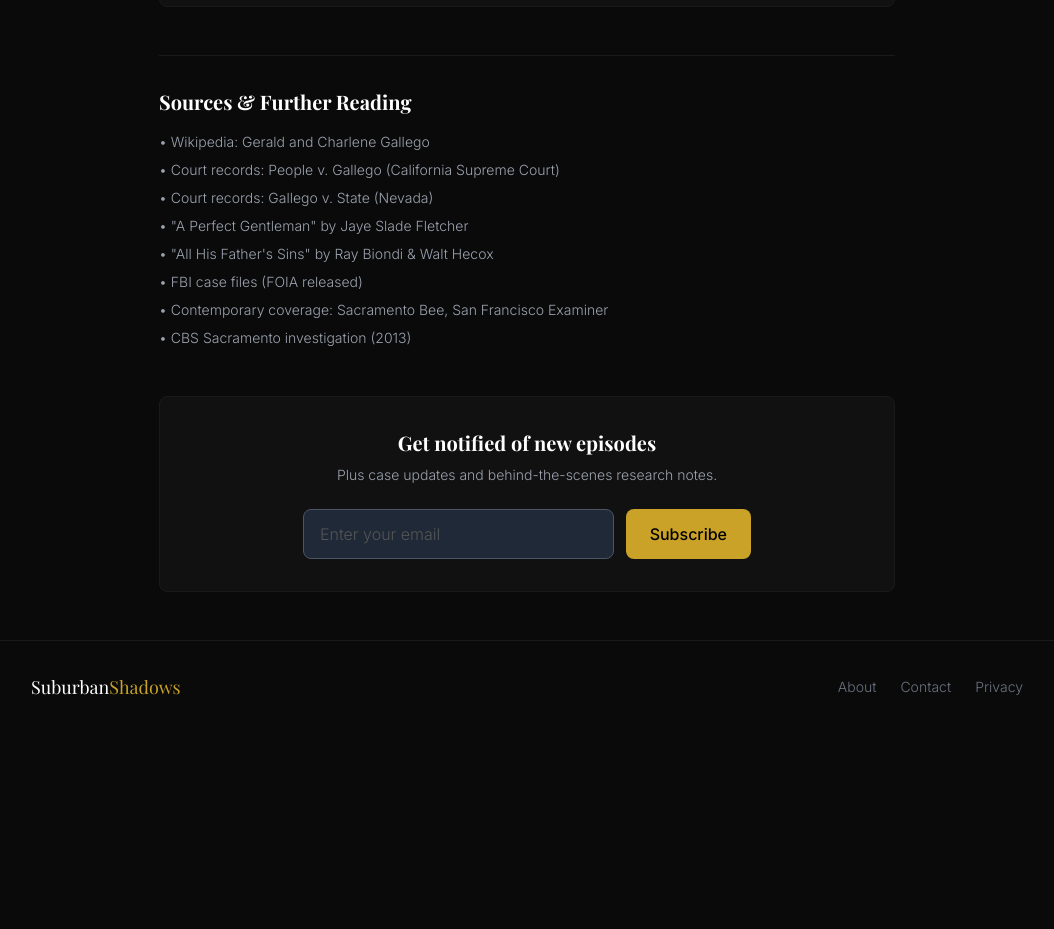
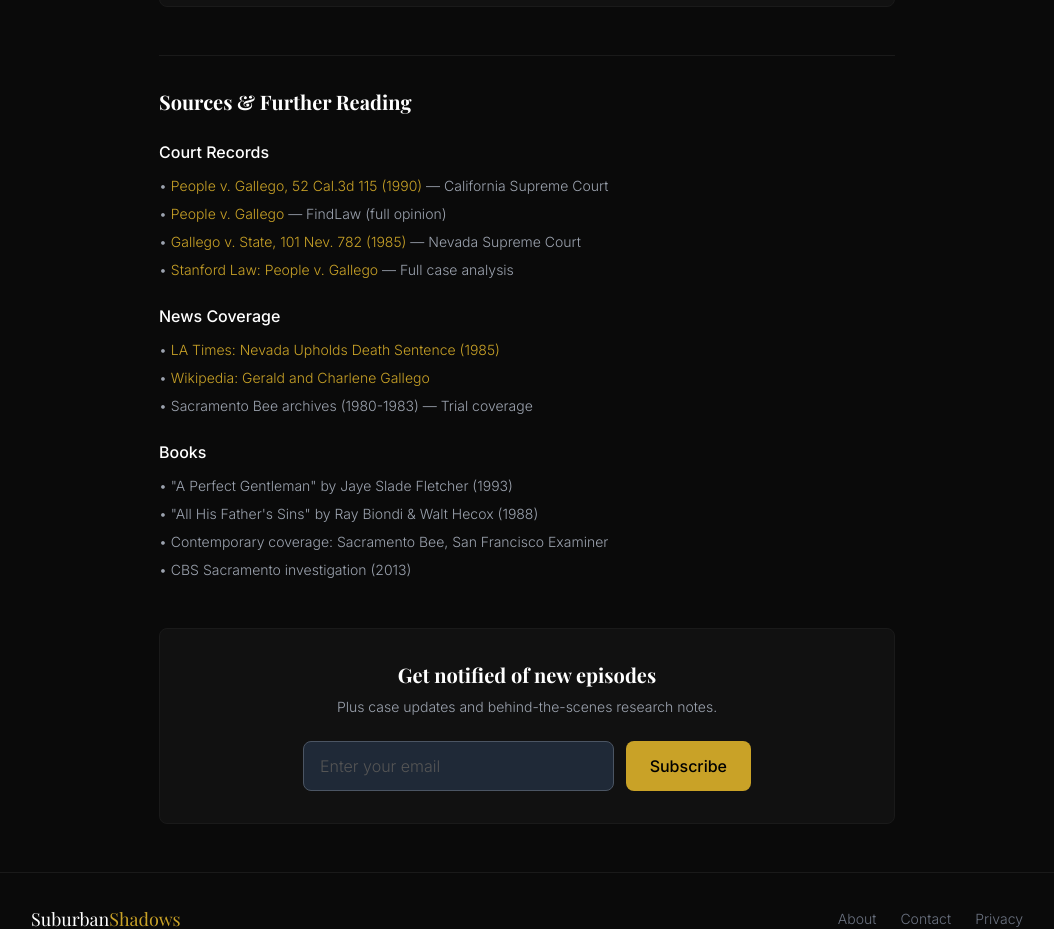
Before and after one commit to nicks-sidehustle/suburban-shadows, a Next.js app: page /episodes/love-slave-killers in a window 1280 px wide. Shown: the part 1620-2549 px from the top of the page, without its empty margins (113-1167 px from the left). Before the commit the page ends 2353 px from the top, so only its background shows below. Built offline with nearby package versions, Linux system fonts and the light colour scheme; no server answers; a web font is replaced by a local one.

Commit message:
Add real source links to all episode pages - court records, news, official documents

```diff
--- a/src/app/episodes/ballroom-bodies/page.tsx
+++ b/src/app/episodes/ballroom-bodies/page.tsx
@@ -134,9 +134,25 @@ export default function Episode() {
         {/* Sources */}
         <div className="border-t border-[#1a1a1a] pt-8 mb-12">
           <h2 className="font-serif text-xl font-bold text-white mb-4">Sources & Further Reading</h2>
+
+          <h3 className="text-white font-medium mt-4 mb-3">Court Records</h3>
           <ul className="space-y-2 text-gray-400 text-sm">
-            <li>• Court records: State of New Jersey v. John Emil List</li>
-            <li>• "Righteous Carnage: The List Murders" by Timothy B. Benford & James P. Johnson</li>
+            <li>• <a href="https://law.justia.com/cases/new-jersey/appellate-division-published/1990/270-n-j-super-252-0.html" className="text-[#c9a227] hover:underline" target="_blank" rel="noopener">State v. List, 270 N.J. Super. 252 (1990)</a> — NJ Appellate Division</li>
+            <li>• Union County Superior Court records — Trial transcripts (1990)</li>
+          </ul>
+
+          <h3 className="text-white font-medium mt-6 mb-3">Primary Sources</h3>
+          <ul className="space-y-2 text-gray-400 text-sm">
+            <li>• <a href="https://en.wikipedia.org/wiki/John_List_(murderer)" className="text-[#c9a227] hover:underline" target="_blank" rel="noopener">Wikipedia: John List</a> — Comprehensive overview with citations</li>
+            <li>• <a href="https://www.history.com/this-day-in-history/november-9/a-sunday-school-teacher-murders-his-family-and-goes-undercover-for-18-years" className="text-[#c9a227] hover:underline" target="_blank" rel="noopener">History.com: This Day in History</a></li>
+            <li>• America's Most Wanted broadcast — May 21, 1989 (led to capture)</li>
+            <li>• FBI case files (FOIA released)</li>
+          </ul>
+
+          <h3 className="text-white font-medium mt-6 mb-3">Books</h3>
+          <ul className="space-y-2 text-gray-400 text-sm">
+            <li>• "Righteous Carnage: The List Murders" by Timothy B. Benford & James P. Johnson (1991)</li>
+            <li>• "Death Sentence" by Joe Sharkey (1990)</li>
             <li>• America's Most Wanted broadcast, May 21, 1989</li>
             <li>• FBI case files (FOIA released)</li>
             <li>• Contemporary coverage: The New York Times, Newark Star-Ledger</li>
--- a/src/app/episodes/family-next-door/page.tsx
+++ b/src/app/episodes/family-next-door/page.tsx
@@ -143,12 +143,26 @@ export default function Episode() {
         {/* Sources */}
         <div className="border-t border-[#1a1a1a] pt-8 mb-12">
           <h2 className="font-serif text-xl font-bold text-white mb-4">Sources & Further Reading</h2>
+
+          <h3 className="text-white font-medium mt-4 mb-3">Official Case Documents</h3>
           <ul className="space-y-2 text-gray-400 text-sm">
-            <li>• Court records: State of Colorado v. Christopher Lee Watts</li>
-            <li>• Netflix documentary: "American Murder: The Family Next Door" (2020)</li>
-            <li>• Colorado Bureau of Investigation case files</li>
-            <li>• Contemporary coverage: The Denver Post, People Magazine</li>
-            <li>• Oxygen documentary: Criminal Confessions S3E1</li>
+            <li>• <a href="https://ewscripps.brightspotcdn.com/50/f6/94eff14d4972ab4e227cce8ea453/watts-interview-02.18.19_Redacted.pdf" className="text-[#c9a227] hover:underline" target="_blank" rel="noopener">Colorado Bureau of Investigation Interview (Feb 2019)</a> — PDF</li>
+            <li>• <a href="https://www.cbsnews.com/colorado/news/chris-watts-murder-weld-county-frederick/" className="text-[#c9a227] hover:underline" target="_blank" rel="noopener">Weld County DA Case Documents (2,000+ pages)</a> — CBS Colorado</li>
+            <li>• Weld County District Court — Case 2018CR1620</li>
+          </ul>
+
+          <h3 className="text-white font-medium mt-6 mb-3">News Coverage</h3>
+          <ul className="space-y-2 text-gray-400 text-sm">
+            <li>• <a href="https://www.cbsnews.com/colorado/news/chris-watts-shanann-watts-murder-frederick-greeley-weld-county/" className="text-[#c9a227] hover:underline" target="_blank" rel="noopener">CBS Colorado: Watts Prison Interview</a></li>
+            <li>• <a href="https://www.mercurynews.com/2018/12/05/chris-watts-interviews-how-suspicion-grew-in-murder-case/" className="text-[#c9a227] hover:underline" target="_blank" rel="noopener">Mercury News: How Suspicion Grew</a></li>
+            <li>• The Denver Post — Extensive trial and investigation coverage (2018)</li>
+          </ul>
+
+          <h3 className="text-white font-medium mt-6 mb-3">Documentaries</h3>
+          <ul className="space-y-2 text-gray-400 text-sm">
+            <li>• Netflix: "American Murder: The Family Next Door" (2020) — uses actual footage and texts</li>
+            <li>• Oxygen: Criminal Confessions S3E1</li>
+            <li>• Lifetime: "Chris Watts: Confessions of a Killer" (2020)</li>
           </ul>
         </div>
 
--- a/src/app/episodes/love-slave-killers/page.tsx
+++ b/src/app/episodes/love-slave-killers/page.tsx
@@ -150,13 +150,26 @@ export default function Episode() {
         {/* Sources */}
         <div className="border-t border-[#1a1a1a] pt-8 mb-12">
           <h2 className="font-serif text-xl font-bold text-white mb-4">Sources & Further Reading</h2>
+
+          <h3 className="text-white font-medium mt-6 mb-3">Court Records</h3>
           <ul className="space-y-2 text-gray-400 text-sm">
-            <li>• Wikipedia: Gerald and Charlene Gallego</li>
-            <li>• Court records: People v. Gallego (California Supreme Court)</li>
-            <li>• Court records: Gallego v. State (Nevada)</li>
-            <li>• "A Perfect Gentleman" by Jaye Slade Fletcher</li>
-            <li>• "All His Father's Sins" by Ray Biondi & Walt Hecox</li>
-            <li>• FBI case files (FOIA released)</li>
+            <li>• <a href="https://law.justia.com/cases/california/supreme-court/3d/52/115.html" className="text-[#c9a227] hover:underline" target="_blank" rel="noopener">People v. Gallego, 52 Cal.3d 115 (1990)</a> — California Supreme Court</li>
+            <li>• <a href="https://caselaw.findlaw.com/court/ca-supreme-court/1774312.html" className="text-[#c9a227] hover:underline" target="_blank" rel="noopener">People v. Gallego</a> — FindLaw (full opinion)</li>
+            <li>• <a href="https://law.justia.com/cases/nevada/supreme-court/1985/15932-1.html" className="text-[#c9a227] hover:underline" target="_blank" rel="noopener">Gallego v. State, 101 Nev. 782 (1985)</a> — Nevada Supreme Court</li>
+            <li>• <a href="https://scocal.stanford.edu/opinion/people-v-gallego-30933" className="text-[#c9a227] hover:underline" target="_blank" rel="noopener">Stanford Law: People v. Gallego</a> — Full case analysis</li>
+          </ul>
+
+          <h3 className="text-white font-medium mt-6 mb-3">News Coverage</h3>
+          <ul className="space-y-2 text-gray-400 text-sm">
+            <li>• <a href="https://www.latimes.com/archives/la-xpm-1985-12-22-me-20241-story.html" className="text-[#c9a227] hover:underline" target="_blank" rel="noopener">LA Times: Nevada Upholds Death Sentence (1985)</a></li>
+            <li>• <a href="https://en.wikipedia.org/wiki/Gerald_and_Charlene_Gallego" className="text-[#c9a227] hover:underline" target="_blank" rel="noopener">Wikipedia: Gerald and Charlene Gallego</a></li>
+            <li>• Sacramento Bee archives (1980-1983) — Trial coverage</li>
+          </ul>
+
+          <h3 className="text-white font-medium mt-6 mb-3">Books</h3>
+          <ul className="space-y-2 text-gray-400 text-sm">
+            <li>• "A Perfect Gentleman" by Jaye Slade Fletcher (1993)</li>
+            <li>• "All His Father's Sins" by Ray Biondi & Walt Hecox (1988)</li>
             <li>• Contemporary coverage: Sacramento Bee, San Francisco Examiner</li>
             <li>• CBS Sacramento investigation (2013)</li>
           </ul>
```
